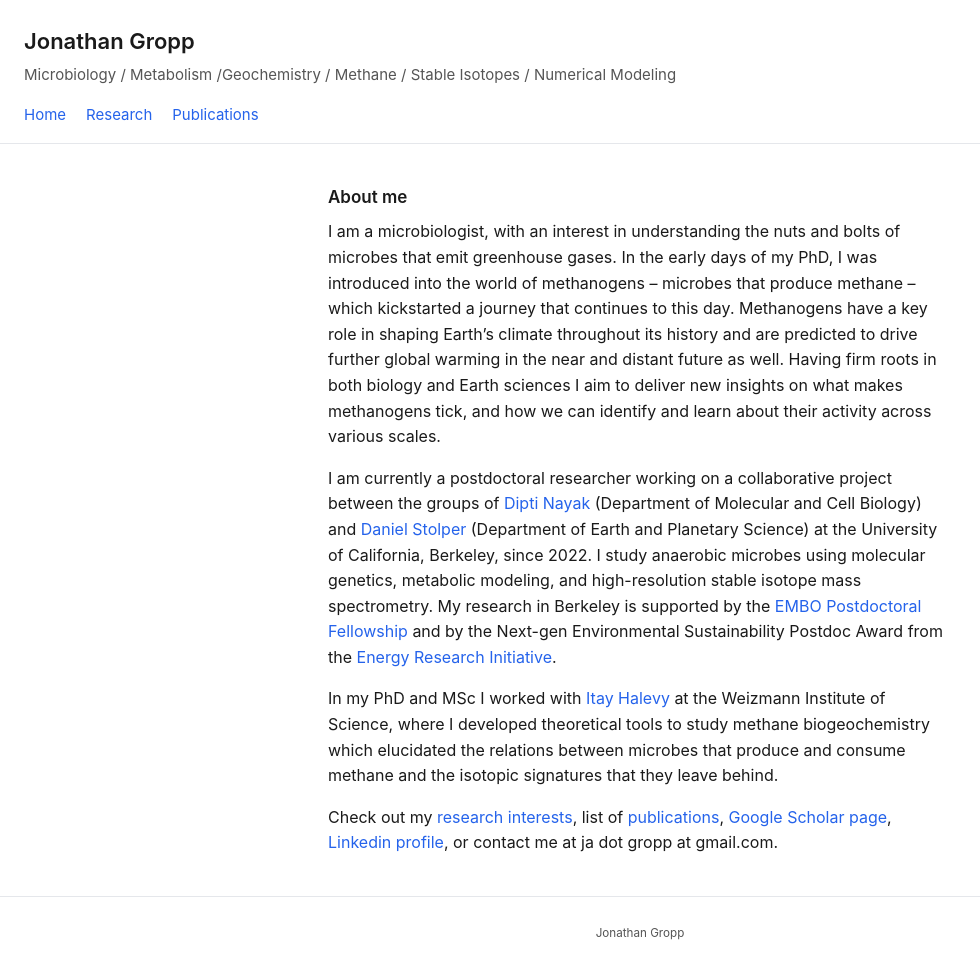
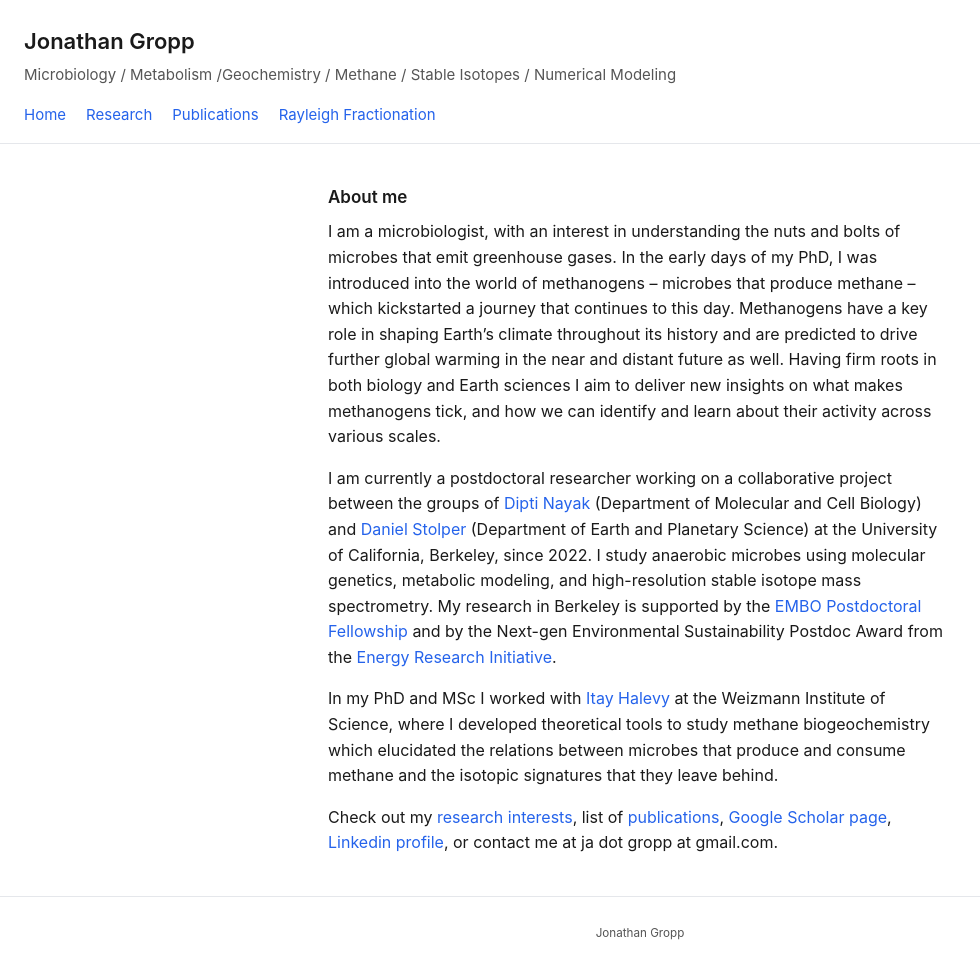
Before and after one commit to jagropp/jagropp.github.io, a Jekyll site: the page built from index.md, in a window 1280 px wide. Shown: the whole page, without its empty margins (0-980 px from the left). Built offline with Jekyll 4.4.1, drawn with Linux system fonts in a browser that asks for light colours; our own code applies the rules of GitHub Pages for plain Markdown files.

Commit message:
Add link to Rayleigh interactive page in navigation

```diff
--- a/_layouts/default.html
+++ b/_layouts/default.html
@@ -22,6 +22,7 @@
           <a href="{{ '/' | relative_url }}">Home</a>
           <a href="{{ '/research' | relative_url }}">{{ site.link_research }}</a>
           <a href="{{ '/publications' | relative_url }}">{{ site.link_publications }}</a>
+          <a href="/rayleigh_interactive">{{ site.link_rayleigh }}</a>
         </nav>
       </header>
 
```
